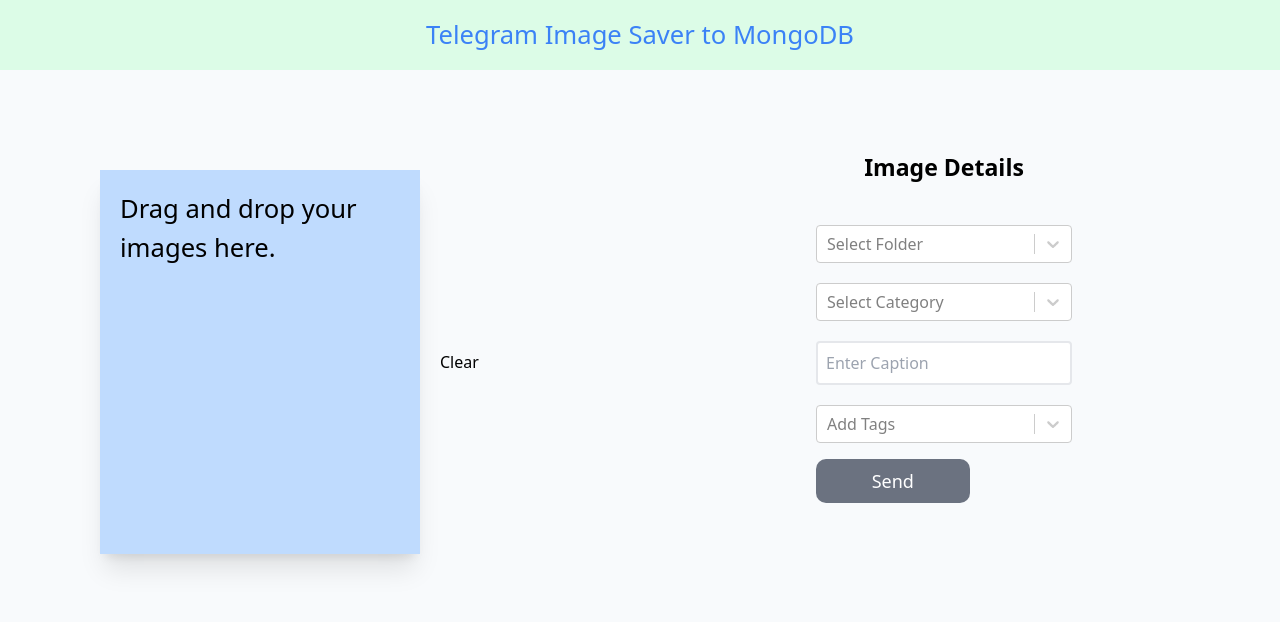
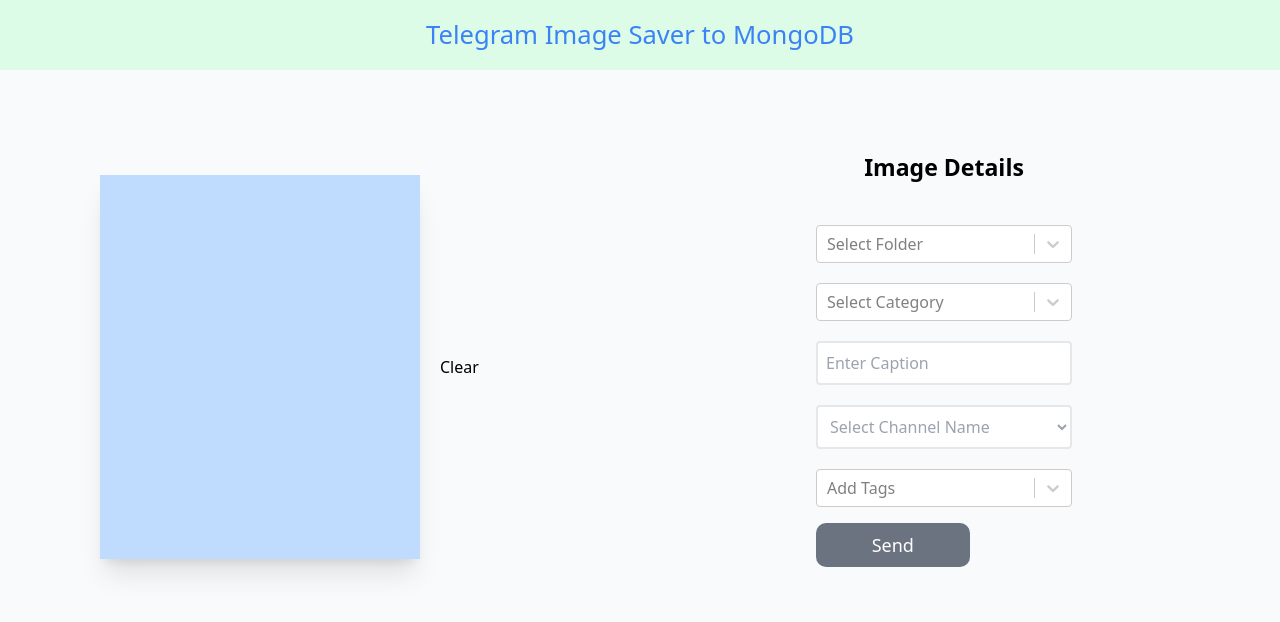
Before and after one commit to keshav-star/tg-img-mongo, a React (Create React App) app: page / in a window 1280 px wide. Shown: the top 622 px of the page. Built offline with nearby package versions, Linux system fonts and the light colour scheme; no server answers.

Commit message:
multiple channels option added

```diff
--- a/src/components/SendImage.js
+++ b/src/components/SendImage.js
@@ -1,10 +1,11 @@
-import React, { useState, useEffect, useCallback } from "react";
+import React, { useState, useEffect, useCallback, useRef } from "react";
 import CreatableSelect from "react-select/creatable";
 import { useDropzone } from "react-dropzone";
 import axios from "axios";
 import { message } from "antd";
 
 const SendImage = () => {
+  const channelName = useRef();
   const [imageFile, setImageFile] = useState([]);
 
   const [folder, setFolder] = useState("");
@@ -46,6 +47,7 @@
     formData.append("caption", caption);
     formData.append("category", category);
     formData.append("folder", folder);
+    formData.append("channelName", channelName.current.value);
     imageFile.forEach((file) => {
       formData.append(`image`, file);
     });
@@ -76,7 +78,7 @@
     setImageFile((prevFiles) => [...prevFiles, ...acceptedFiles]);
   }, []);
 
-  const { getRootProps, getInputProps } = useDropzone({
+  const { getRootProps, getInputProps, isDragActive } = useDropzone({
     onDrop,
   });
 
@@ -104,9 +106,17 @@
             {...getRootProps()}
           >
             <input {...getInputProps()} />
-            <div className="text-[2vw]">Drag and drop your images here.</div>
+            <div
+              className={`text-[2vw] ${
+                isDragActive
+                  ? "absolute w-[100vw] h-[100vh] bg-blue-400 bg-opacity-50 top-0 left-0"
+                  : "hidden"
+              }`}
+            >
+              Drag and drop your images here.
+            </div>
           </div>
-          <button onClick={()=>setImageFile([])}>Clear</button>
+          <button onClick={() => setImageFile([])}>Clear</button>
           {imageFile.length === 1 && (
             <img
               className=""
@@ -146,6 +156,17 @@
             onChange={(e) => setcaption(e.target.value)}
           />
 
+          <select
+            ref={channelName}
+            className="border-2 w-[20vw] my-5 p-2 rounded block bg-white text-gray-400 "
+          >
+            <option value="">Select Channel Name</option>
+            <option value="mitsuri">Mitsuri</option>
+            <option value="ecchi">Ecchi</option>
+            <option value="Waifus">Waifus</option>
+            <option value="store">Image Store</option>
+          </select>
+
           <CreatableSelect
             key={`${resetKey}-tags`}
             isMulti
```
Also changed, not shown: public/robots.txt, 2 other files (tests, documents, lock files or other folders).
